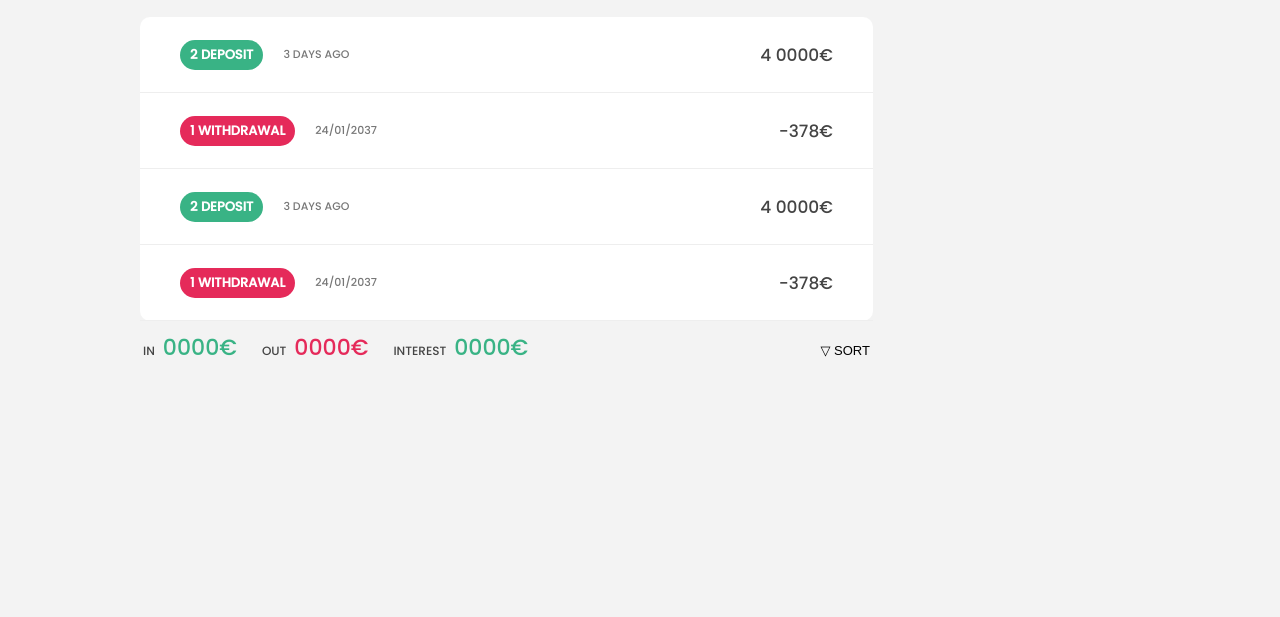
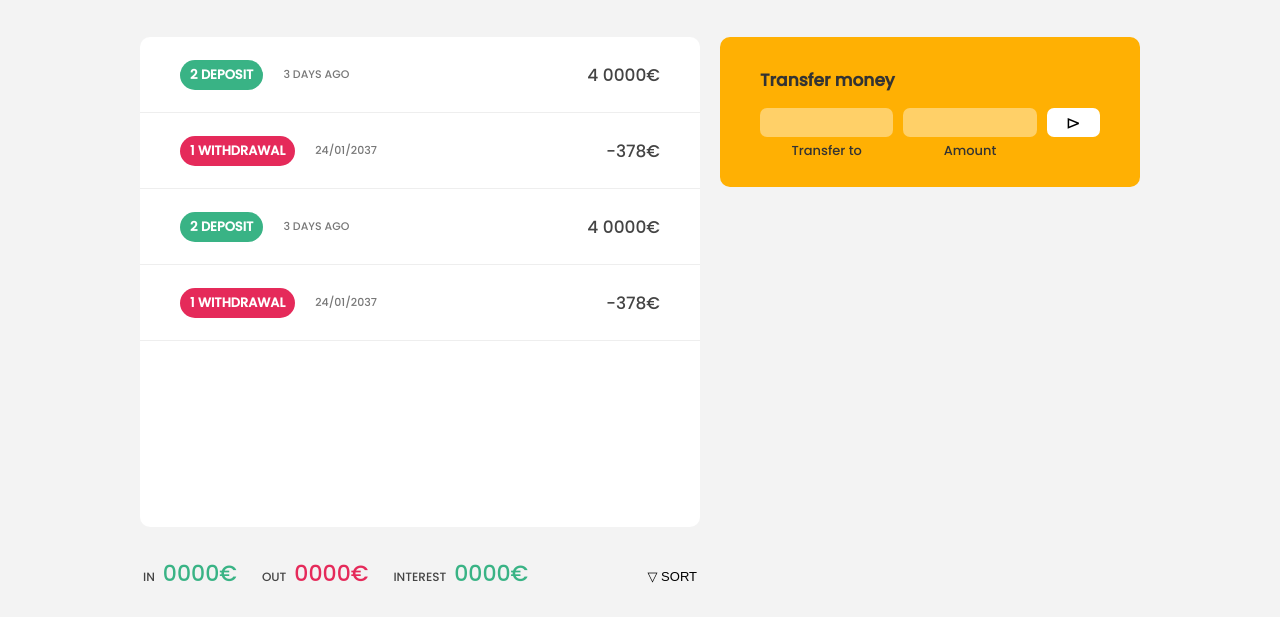
Before and after one commit to abanseka/Bankist, a website built with Vite: page index.html in a window 1280 px wide. Shown: the part 183-800 px from the top of the page. Built offline with nearby package versions, Linux system fonts and the light colour scheme.

Commit message:
Build Tranfer-operation-view

```diff
--- a/index.html
+++ b/index.html
@@ -82,6 +82,18 @@
         <p class="summary__amount interest-amount">0000€</p>
         <button class="btn--sort">&bigtriangledown; SORT</button>
       </div>
+
+      <!-- OPERATION: TRANSFER  -->
+      <div class="operation transfer">
+        <h2>Transfer money</h2>
+        <form class="form form-transfer">
+          <input type="text" class="form__input transfer-to" />
+          <input type="number" class="form__input transfer-amount" />
+          <button class="form__btn btn-transfer">&vartriangleright;</button>
+          <label for="transfer" class="form__label">Transfer to</label>
+          <label for="amount" class="form__label">Amount</label>
+        </form>
+      </div>
     </main>
   </body>
 </html>
--- a/sass/_app-container.sass
+++ b/sass/_app-container.sass
@@ -2,3 +2,10 @@
   display: grid
   margin: 4rem auto
   max-width: 100rem
+  position: relative
+  grid-template-columns: 4fr 3fr
+  grid-template-rows: auto repeat(3, 15rem) auto
+  gap: 2rem
+
+  // opacity: 0
+  // transition: all 1s
--- a/sass/_config.sass
+++ b/sass/_config.sass
@@ -1,6 +1,7 @@
 $background-color : #f3f3f3
 $font-color : #444
 $white : #fff
+$black: #333
 $gray : #777
 $gray2 : #888
 $gray3 : #eee
@@ -8,3 +9,6 @@ $gray-primary : #ccc
 $gray-secondary : #bbb
 $green :#39b385
 $red: #e52a5a
+$yellow : #ffb003
+$opaque : rgba(255, 255, 255, 0.4)
+$opaque-primary : rgba(255, 255, 255, 0.8)
--- /dev/null
+++ b/sass/_transfer-op.sass
@@ -0,0 +1,43 @@
+.operation
+  border-radius: 1rem
+  padding: 3rem 4rem
+  color: $black
+
+  h2
+    margin-bottom: 1.5rem
+    font-size: 1.7rem
+    font-weight: 600
+    color: $black
+
+.transfer
+   background-color: $yellow
+
+.form
+  display: grid
+  grid-template-columns: 2.5fr 2.5fr 1fr
+  grid-template-rows: auto auto
+  gap: .4rem 1rem
+
+  &__input
+    width: 100%
+    border: none
+    background-color: $opaque
+    font-family: inherit
+    font-size: 1.5rem
+    text-align: center
+    color: $black
+    padding: .3rem 1rem
+    border-radius: .7rem
+    transition: all .3s
+
+  &__label
+    font-size: 1.3rem
+    text-align: center
+
+  &__btn
+    border: none
+    border-radius: .7rem
+    font-size: 1.8rem
+    background-color: $white
+    cursor: pointer
+    transition: all .3s
--- a/sass/style.sass
+++ b/sass/style.sass
@@ -4,4 +4,5 @@
 @import app-container
 @import balance
 @import transactions
+@import transfer-op
 @import summary
```
Also changed, not shown: css/style.css, 1 other file.
